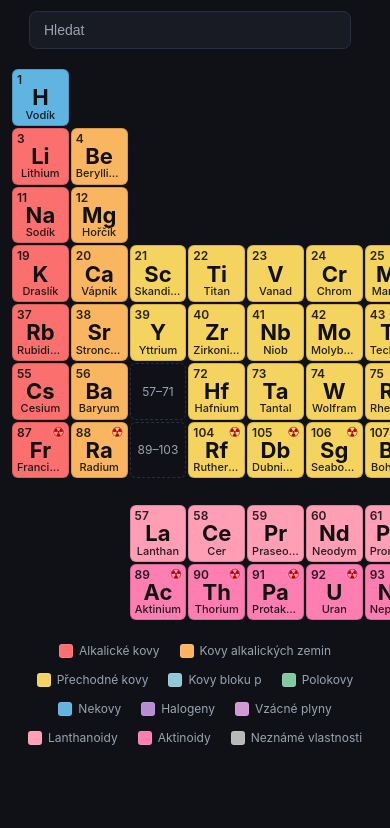
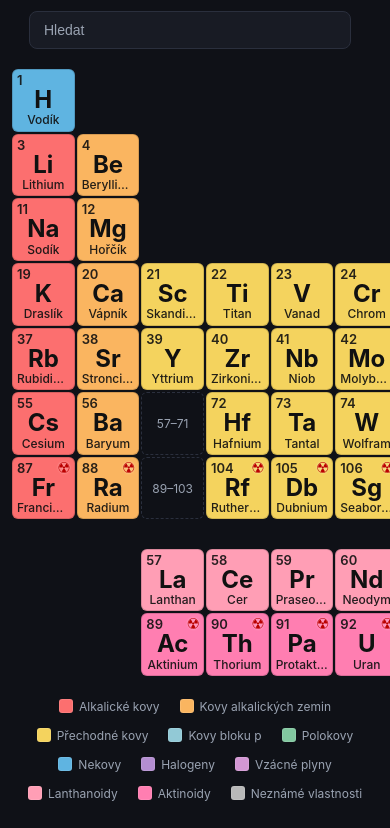
Before and after one commit to dave86id/periodicka-tabulka, a plain HTML site: page index.html in a window 390 px wide. Shown: the part 43-871 px from the top of the page. Before the commit the page ends 844 px from the top, so only its background shows below. Drawn offline with Linux system fonts and the light colour scheme.

Commit message:
Zvětšit mobilní dlaždice o dalších 10 %
Šířka 1056 → 1162 px, fonty proporčně (symbol 22→24,
název 11→12, Z 12→13).

Co-Authored-By: Claude Opus 4.7 (1M context) <noreply@anthropic.com>

```diff
--- a/style.css
+++ b/style.css
@@ -514,19 +514,19 @@ main {
     scroll-padding: 12px;
   }
   .periodic-table {
-    width: 1056px;
-    min-width: 1056px;
+    width: 1162px;
+    min-width: 1162px;
     /* aspect-ratio drží výšku */
   }
 
   .tile { padding: 4px; border-radius: 6px; }
-  .tile .z { font-size: 12px; }
-  .tile .symbol { font-size: 22px; }
+  .tile .z { font-size: 13px; }
+  .tile .symbol { font-size: 24px; }
   .tile .name {
     display: block;
-    font-size: 11px;
+    font-size: 12px;
   }
-  .tile .radio-mark { font-size: 14px; top: 2px; right: 3px; }
+  .tile .radio-mark { font-size: 15px; top: 2px; right: 3px; }
   /* žádný hover lift na touch */
   .tile:hover { transform: none; box-shadow: none; }
 
```
